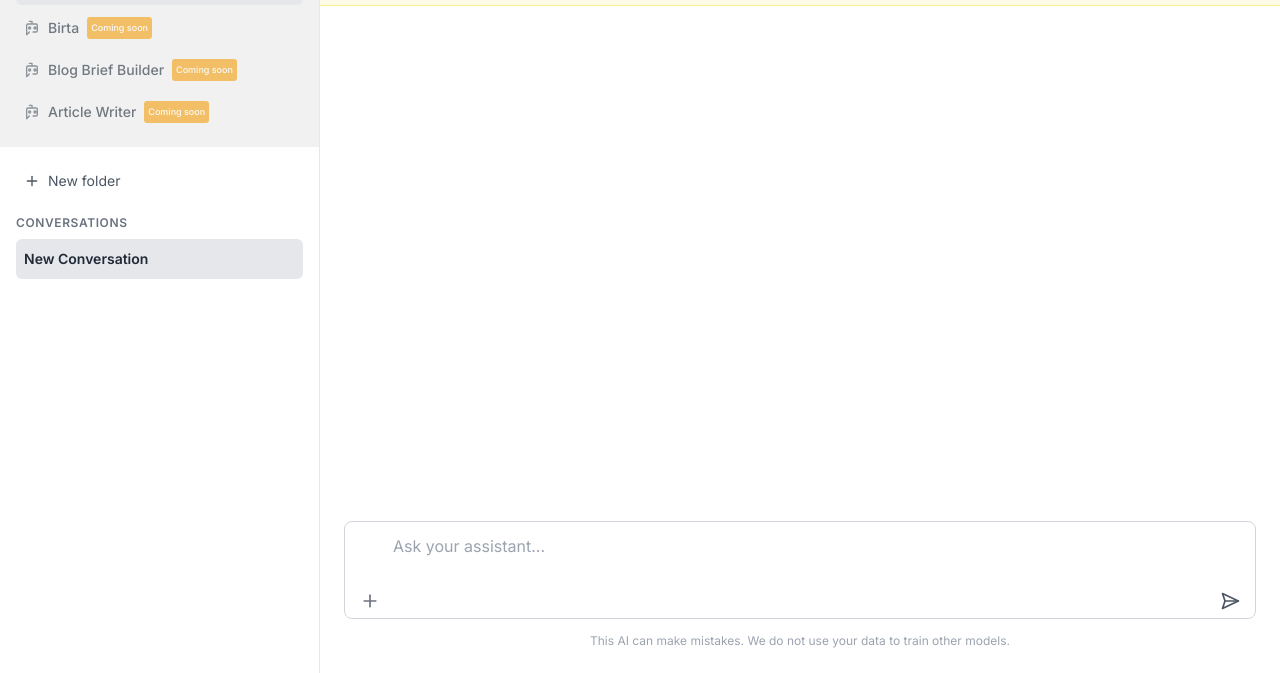
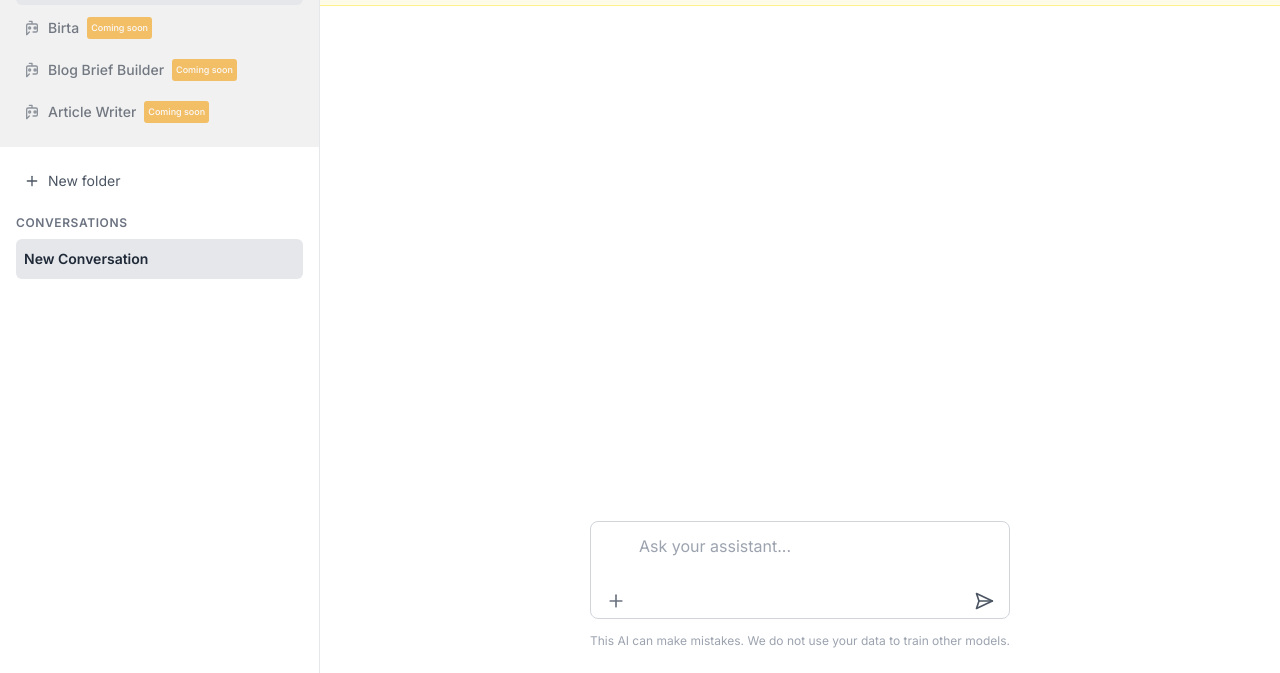
Before and after one commit to tryggvie/datera-ai-suite, a plain HTML site: page frontend/public/index.html in a window 1280 px wide. Shown: the part 127-800 px from the top of the page. Drawn offline with nearby package versions, Linux system fonts and the light colour scheme.

Commit message:
Add max-width constraint to input field to match conversation content

```diff
--- a/frontend/public/index.html
+++ b/frontend/public/index.html
@@ -217,7 +217,7 @@
         </div>
 
         <!-- Input Area -->
-        <div class="p-6 bg-white">
+        <div class="p-6 bg-white max-w-4xl mx-auto px-4">
             <!-- Image Attachment Preview -->
             <div id="attachment-preview-container" class="hidden mb-2">
                 <div class="relative inline-block">
```
